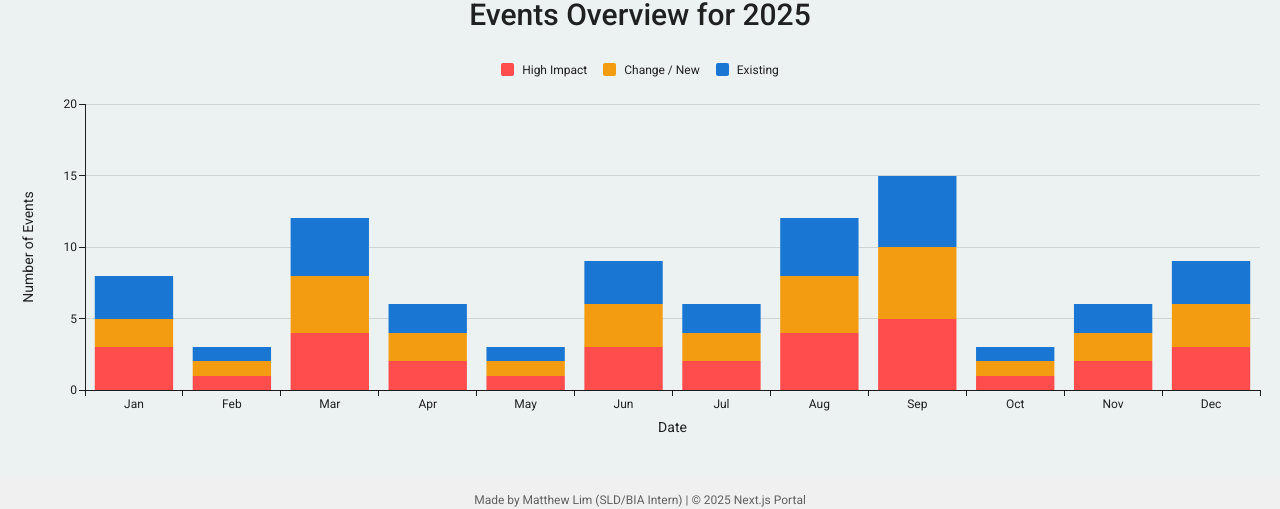
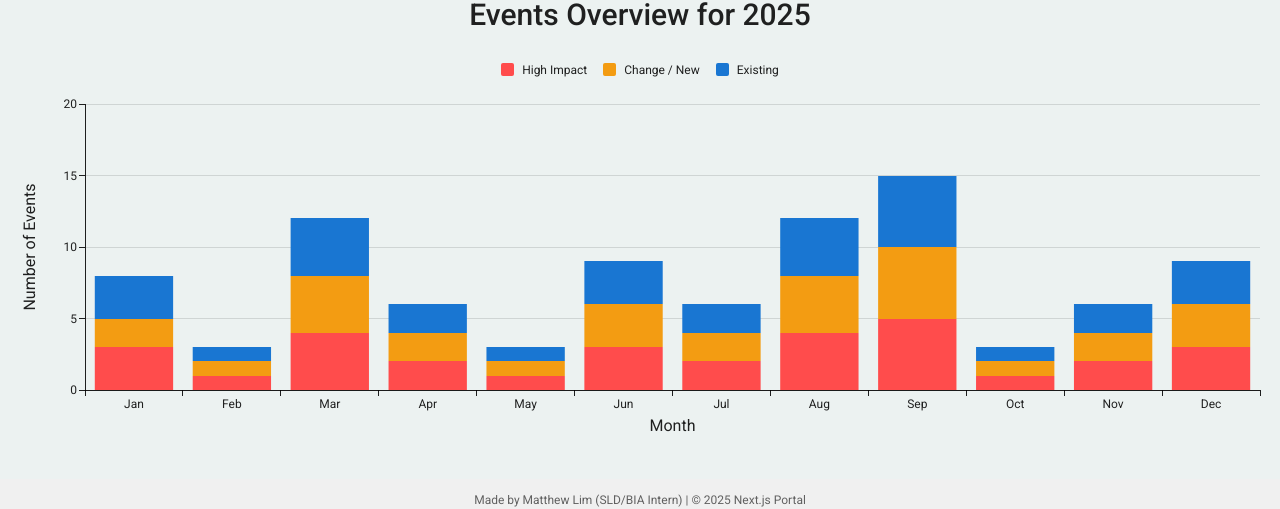
Before and after one commit to Matthew040310/EventCentral, a Next.js app: page /CMMReport in a window 1280 px wide. Shown: the part 1025-1534 px from the top of the page. Built offline with nearby package versions, Linux system fonts and the light colour scheme; no server answers; the database is empty; what @mui/material-nextjs would draw is missing.

Commit message:
style (StackedBarChart) : amend chart label UI

```diff
--- a/src/app/CMMReport/_components/StackedBarChart.tsx
+++ b/src/app/CMMReport/_components/StackedBarChart.tsx
@@ -60,8 +60,8 @@ const StackedBarChart: React.FC<StackedBarChartProps> = ({
                 }}>
 
                 <BarChart
-                    xAxis={[{ data: xAxisLabel, label: 'Date', }]}
-                    yAxis={[{ label: 'Number of Events' }]}
+                    xAxis={[{ data: xAxisLabel, label: 'Month', labelStyle: { fontSize: 16 } }]}
+                    yAxis={[{ label: 'Number of Events', labelStyle: { fontSize: 16 } }]}
                     grid={{ horizontal: true }}
                     series={
                         [
```
